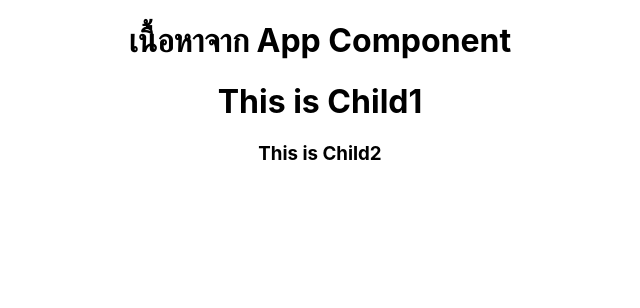
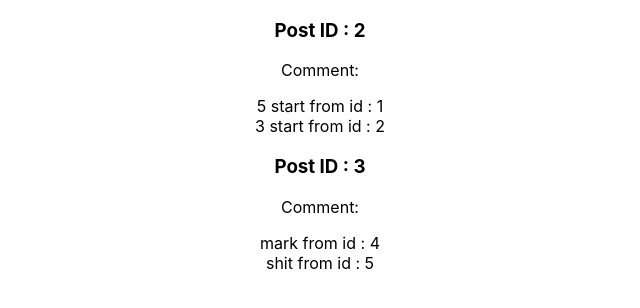
Before and after one commit to mamochiro/learn-react, a React (Create React App) app: page / in a window 1280 px wide. Shown: the top 308 px of the page, without its empty margins (320-960 px from the left). Built offline with nearby package versions, Linux system fonts and the light colour scheme.

Commit message:
chapter3 prop and children props

```diff
--- a/src/App.js
+++ b/src/App.js
@@ -1,18 +1,24 @@
-import React from "react";
+import React from 'react'
 // import logo from './logo.svg';
-import "./App.css";
-// import Post from "./Post";
-import Child1 from "./Child1";
-import Child2 from "./Child2";
+import './App.css'
+import Post from './Post'
+// import Child1 from "./Child1";
+// import Child2 from "./Child2";
+import Comment from './Comment'
 
 const App = () => {
   return (
     <div className="App">
-      <h1>เนื้อหาจาก App Component</h1>
-      <Child1 />
-      <Child2 />
+      <Post id="2">
+        <Comment userId="1" data="5 start"></Comment>
+        <Comment userId="2" data="3 start"></Comment>
+      </Post>
+      <Post id="3">
+        <Comment userId="4" data="mark"></Comment>
+        <Comment userId="5" data="shit"></Comment>
+      </Post>
     </div>
-  );
-};
+  )
+}
 
-export default App;
+export default App
--- a/src/Comment.js
+++ b/src/Comment.js
@@ -1,11 +1,13 @@
-import React from "react";
+import React from 'react'
 
-const Comment = () => {
+const Comment = props => {
   return (
     <div>
-      <div>This is Comment !!!</div>
+      <span>
+        {props.data} from id : {props.userId}
+      </span>
     </div>
-  );
-};
+  )
+}
 
-export default Comment;
+export default Comment
--- a/src/Post.js
+++ b/src/Post.js
@@ -1,15 +1,14 @@
-import React, { Component } from "react";
-import Comment from "./Comment";
+import React from 'react'
 
-class Post extends Component {
-  render() {
-    return (
-      <div>
-        <h3>Hello Post !!</h3>
-        <Comment />
-      </div>
-    );
-  }
+const Post = props => {
+  const myId = props.id
+  const content = props.children
+  return (
+    <div>
+      <h3>Post ID : {myId}</h3>
+      <p>Comment: </p>
+      <p>{content}</p>
+    </div>
+  )
 }
-
-export default Post;
+export default Post
```
Also changed, not shown: .prettierrc.json (added), 1 other file (tests, documents, lock files or other folders).
